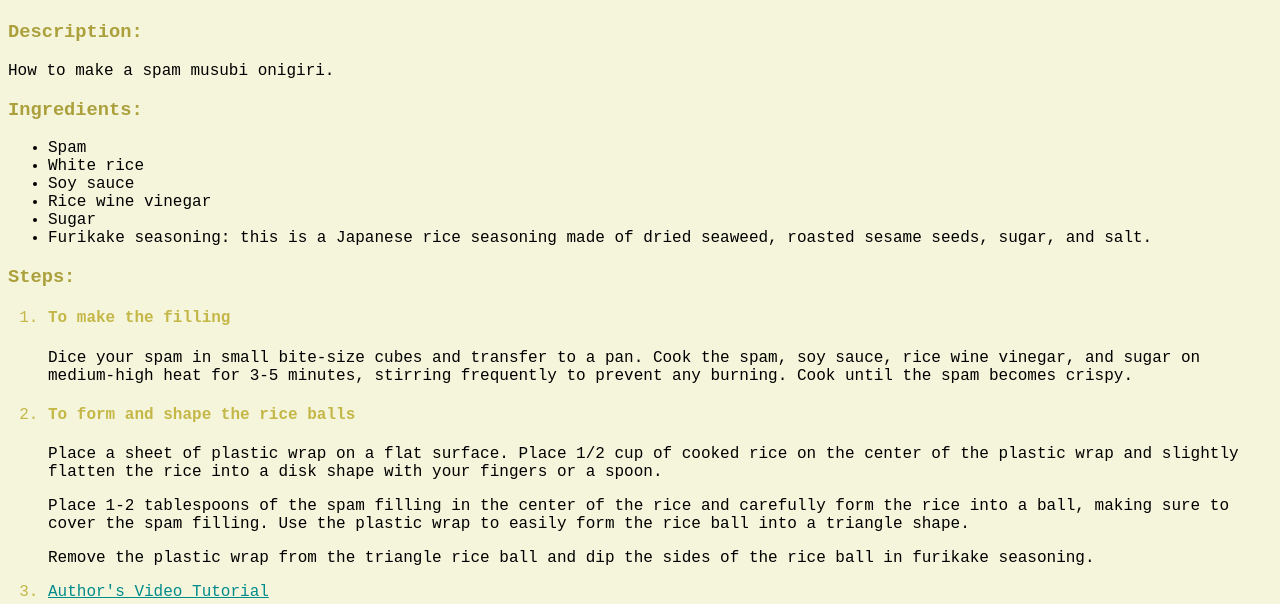
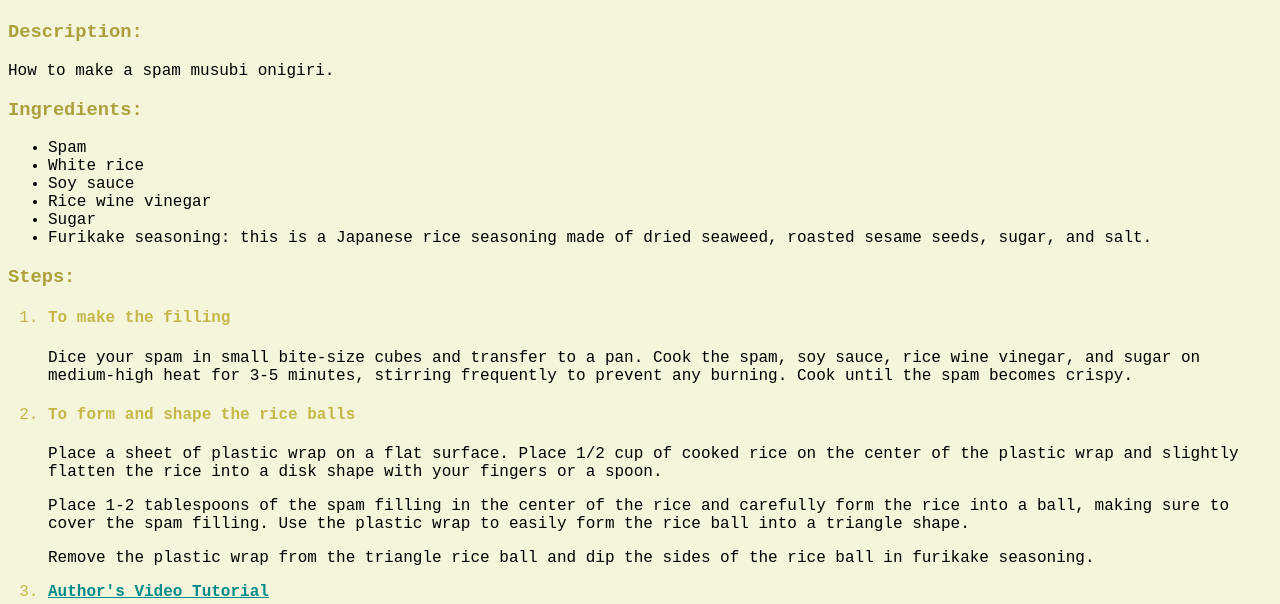
Before and after one commit to hankngo/odin-recipes, a plain HTML site: page recipes/spam-musubi-onigiri.html in a window 1280 px wide. Shown: the part 351-955 px from the top of the page. Drawn offline with Linux system fonts and the light colour scheme.

Commit message:
fix: Change tutorial links style in style.css

```diff
--- a/style.css
+++ b/style.css
@@ -32,8 +32,9 @@ h3 {
   color: black;
 }
 
-.steps-list a {
+.steps-list .tut-links {
   color: darkcyan;
+  font-weight: 800;
 }
 
 h3 em {
```
